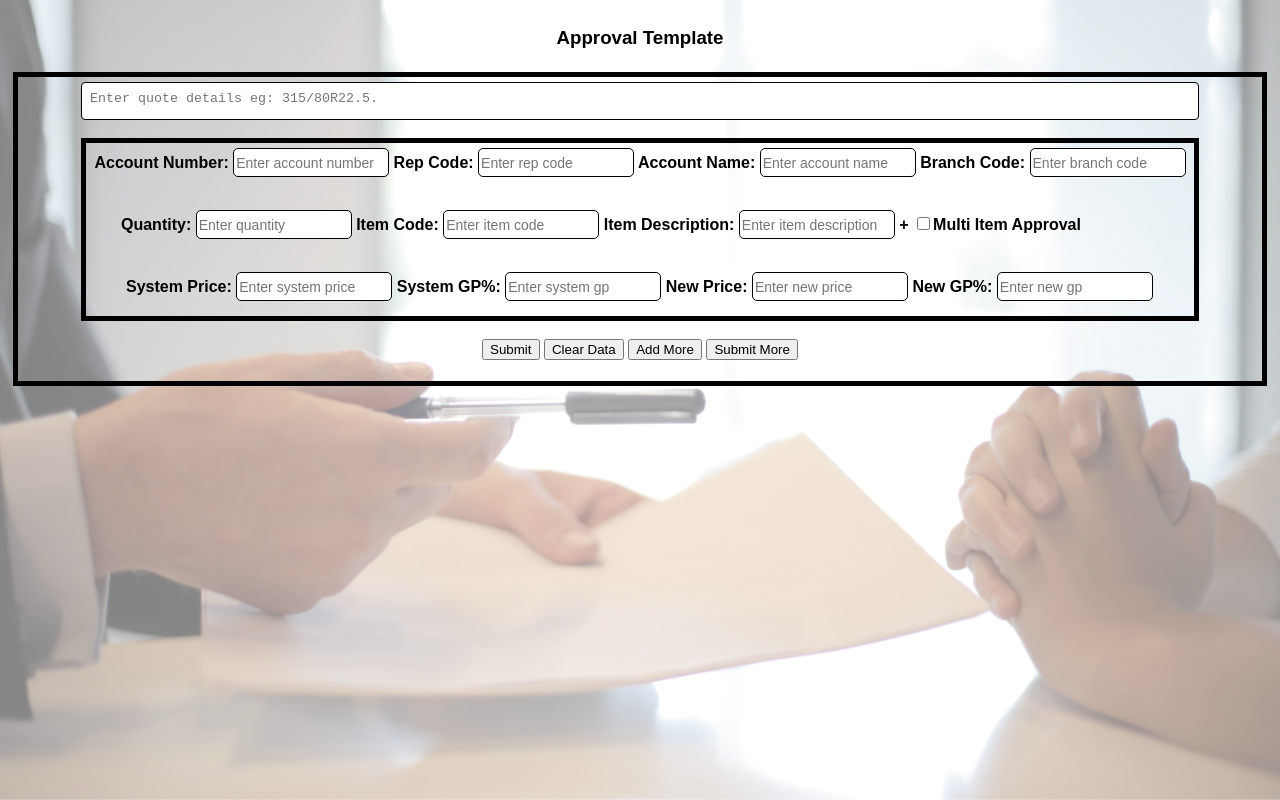
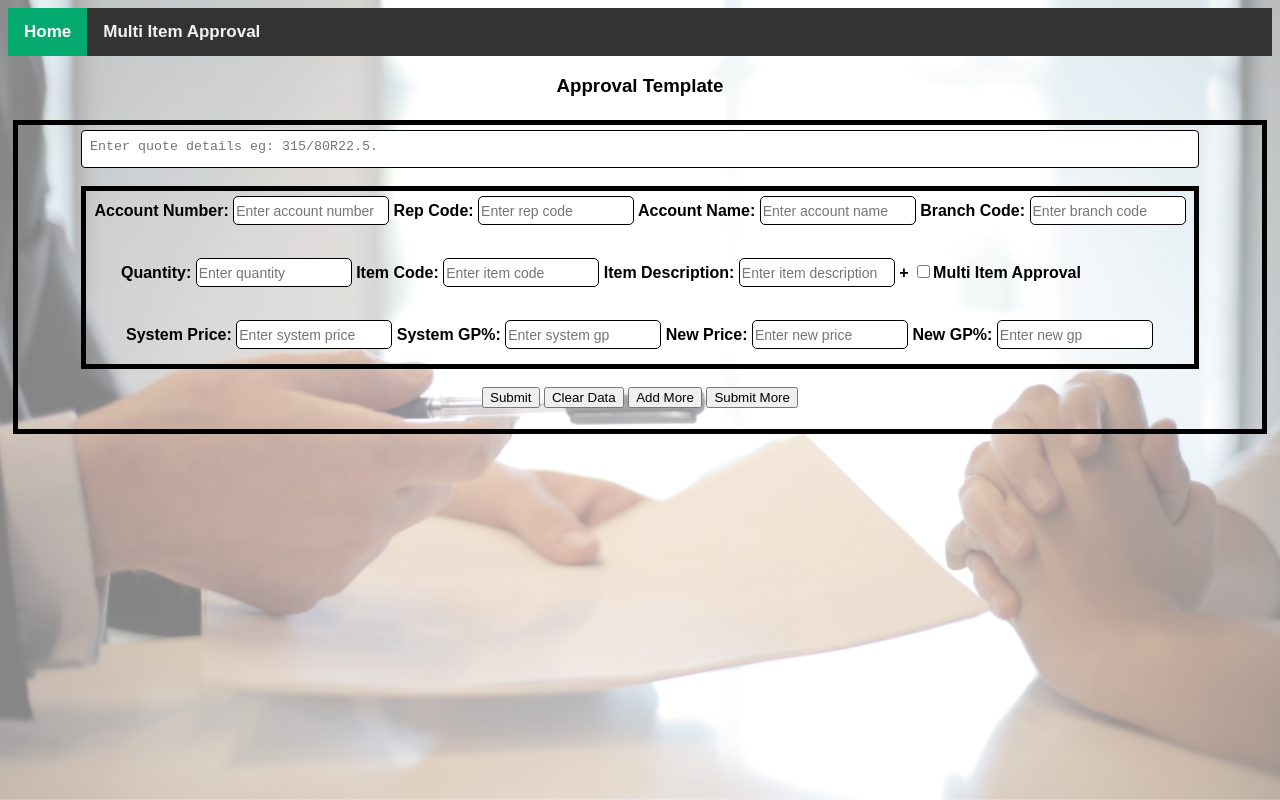
Before and after one commit to ColeLopez/Approval-Template, a plain HTML site: page index.html in a window 1280 px wide. Drawn offline with Linux system fonts and the light colour scheme.

Commit message:
Added in top nav with styling

```diff
--- a/index.html
+++ b/index.html
@@ -8,6 +8,12 @@
     <title>Approval Template</title>
 </head>
 <body>
+
+    <div class="top_nav">
+        <a class="active" href="#home">Home</a>
+        <a href="#Muli_Item_Approval">Multi Item Approval</a>
+    </div>
+
     <div class="header">
         <h3>Approval Template</h3>
     </div>
--- a/styles.css
+++ b/styles.css
@@ -18,6 +18,30 @@ body::after{
     right: 0;
     position: absolute;
     z-index: -1;
+}
+
+.top_nav{
+    background-color: #333;
+    overflow: hidden;
+}
+
+.top_nav a{
+    float: left;
+    color: #f2f2f2;
+    text-align: center;
+    padding: 14px 16px;
+    text-decoration: none;
+    font-size: 17px;
+}
+
+.top_nav a:hover {
+    background-color: #ddd;
+    color: black;
+}
+
+.top_nav a.active {
+    background-color: #04AA6D;
+    color: white;
 }
 
 .header{
```
